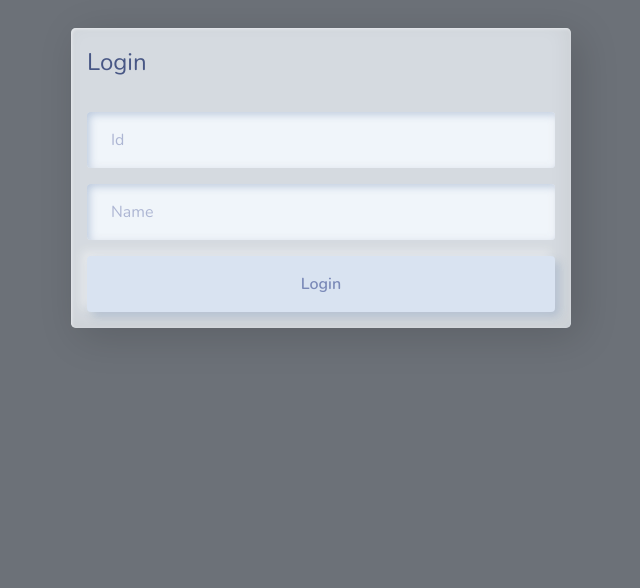
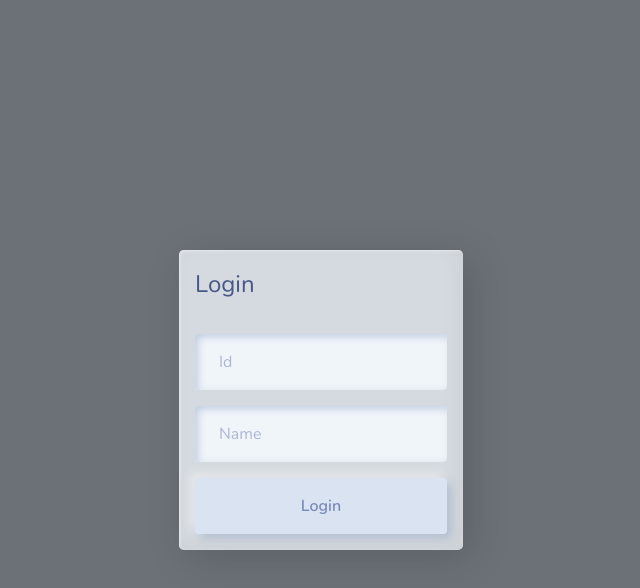
Before and after one commit to ahsan28/mern, a React (Create React App) app in the folder frontend/: page / in a window 1280 px wide. Shown: the top 588 px of the page, without its empty margins (319-959 px from the left). Built offline with nearby package versions, Linux system fonts and the light colour scheme.

Commit message:
Update App.css

```diff
--- a/frontend/src/App.css
+++ b/frontend/src/App.css
@@ -1,9 +1,12 @@
-.header{
-  min-height: 5vh;
-  background-color: whitesmoke;
-}
-
 .dashboard{
   min-height: 95vh;
   background-color: lightgrey;
 }
+
+.modal.show  {
+  display:flex!important;
+  flex-direction:column;
+  justify-content:center;
+  align-content:center;
+  align-items: flex-start;
+}
```
